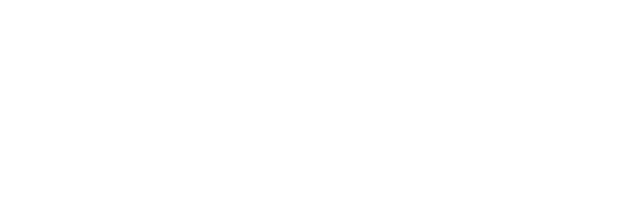
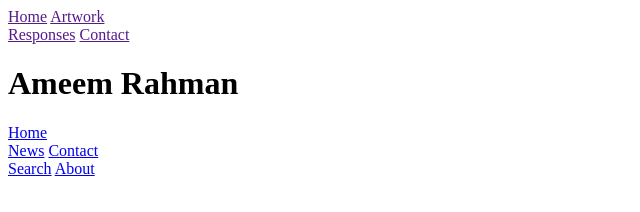
Before and after one commit to AmeemGhost/Practical_Class_Build, a plain HTML site: page index.html in a window 1280 px wide. Shown: the whole page, without its empty margins (0-640 px from the left). Drawn offline with Linux system fonts and the light colour scheme.

Commit message:
changes made

```diff
--- a/index.html
+++ b/index.html
@@ -10,11 +10,31 @@
 <body>
     <div>
         <header>
-            <div></div>
+            <nav>
+                <a href="">Home</a>
+                <a href="">Artwork</a>
+                <div id="logo"></div>
+                <a href="">Responses</a>
+                <a href="">Contact</a>
+              </nav>
         </header>
     </div>
     <div>
-        <main></main>
+        <h1 class="hidden">Ameem Rahman</h1>
+        <main class="myContainer">
+            <div class="topnav">
+                <div class="topnav-centered">
+                  <a href="#home" class="active">Home</a>
+                </div>
+                <a href="#news">News</a>
+                <a href="#contact">Contact</a>
+                <div class="topnav-right">
+                  <a href="#search">Search</a>
+                  <a href="#about">About</a>
+                </div>
+
+              </div>
+        </main>
     </div>
 <script src="/js/main.js"></script>
 </body>
```
Also changed, not shown: 1 other file.
